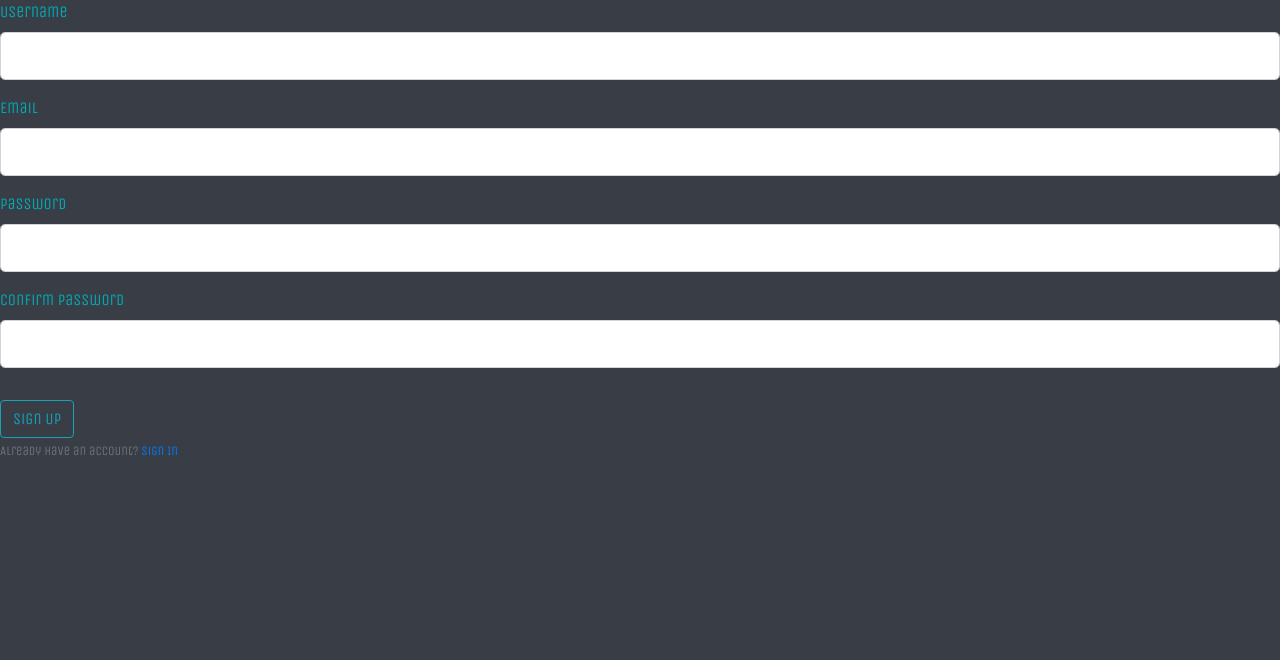
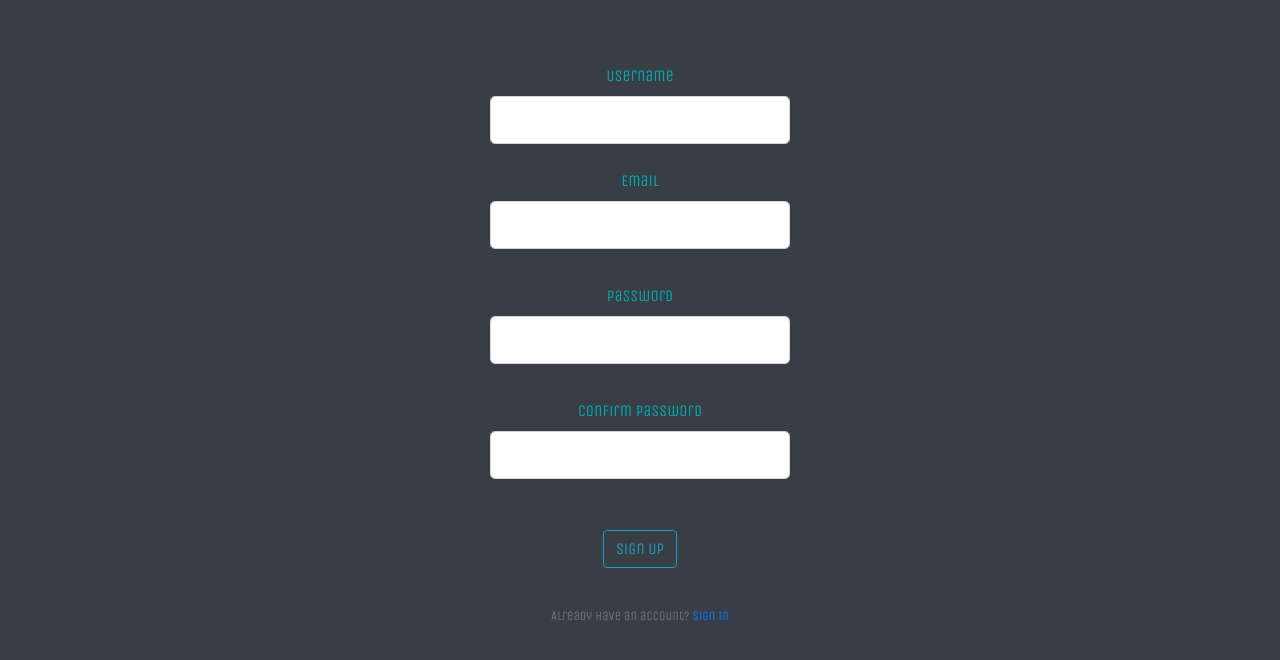
Before and after one commit to pranavmodx/Yaafa-, a Flask app: page /register in a window 1280 px wide. Shown: the part 56-716 px from the top of the page. Run offline with Flask 2, Linux system fonts and the light colour scheme; some libraries are stand-ins or nearby versions; some web fonts are replaced.

Commit message:
fixed register form

```diff
--- a/Hackathon/hackathon_app/static/register.css
+++ b/Hackathon/hackathon_app/static/register.css
@@ -9,3 +9,20 @@
     margin: 0 auto;
     /* padding-bottom: 5% */
 }
+
+#register{
+    padding-top: 5%;
+    width: 300px;
+
+    text-align: center;
+    margin: 0 auto;
+  }
+
+#pass{
+padding-top: 25px;
+width: 300px;
+
+text-align: center;
+margin: 0 auto;
+padding-bottom: 10px;
+}
--- a/Hackathon/hackathon_app/static/student.css
+++ b/Hackathon/hackathon_app/static/student.css
@@ -1,3 +1,7 @@
+html {
+    background-color: black;
+}
+
 a {
     text-decoration: none !important;
 }
@@ -14,5 +18,4 @@ body { padding-top:20px; }
 #align {
     text-align: center;
     margin: 0 auto;
-
 }
--- a/Hackathon/hackathon_app/templates/login.html
+++ b/Hackathon/hackathon_app/templates/login.html
@@ -8,7 +8,7 @@
 {% endblock links %}
 
 {% block content %}
-<form  method="POST" action="" class="justify-content-center" width="800px">
+<form  method="POST" action="" class="justify-content-center">
     {{ form.hidden_tag() }}
     <fieldset class="form-group">
         <div class="form-group" id="login">
--- a/Hackathon/hackathon_app/templates/register.html
+++ b/Hackathon/hackathon_app/templates/register.html
@@ -6,10 +6,10 @@
 	<script src="https://stackpath.bootstrapcdn.com/bootstrap/4.2.1/js/bootstrap.min.js" integrity="sha384-B0UglyR+jN6CkvvICOB2joaf5I4l3gm9GU6Hc1og6Ls7i6U/mkkaduKaBhlAXv9k" crossorigin="anonymous"></script>
 {% endblock links %}
 {% block content %}
-    <form method="POST" action="">
+    <form method="POST" action="" width="800px">
         {{ form.hidden_tag() }}
         <fieldset class="form-group">
-            <div class="form-group">
+            <div class="form-group" id="register">
                 {{ form.username.label(class="form-control-label") }}
                 {{ form.username(class="form-control form-control-lg") }}
                 <div>
@@ -21,7 +21,7 @@
                 </div>
 
             </div>
-            <div class="form-group">
+            <div class="form-group" id="pass">
                 {{ form.email.label(class="form-control-label") }}
                 {{ form.email(class="form-control form-control-lg") }}
                 {% if form.email.errors %}
@@ -30,7 +30,7 @@
                     {% endfor %}
                 {% endif %}
             </div>
-            <div class="form-group">
+            <div class="form-group" id="pass">
                 {{ form.password.label(class="form-control-label") }}
                 {{ form.password(class="form-control form-control-lg") }}
                 {% if form.password.errors %}
@@ -39,7 +39,7 @@
                     {% endfor %}
                 {% endif %}
             </div>
-            <div class="form-group">
+            <div class="form-group" id="pass">
                 {{ form.confirm_password.label(class="form-control-label") }}
                 {{ form.confirm_password(class="form-control form-control-lg") }}
                 {% if form.confirm_password.errors %}
@@ -49,10 +49,10 @@
                 {% endif %}
             </div>
         </fieldset>
-        <div>
+        <div id="pass">
             {{ form.submit(class="btn btn-outline-info") }}
         </div>
-        <div>
+        <div id="pass">
             <small class="text-muted">
                 Already have an account? <a href="{{ url_for('login') }}">Sign In</a>
             </small>
```
